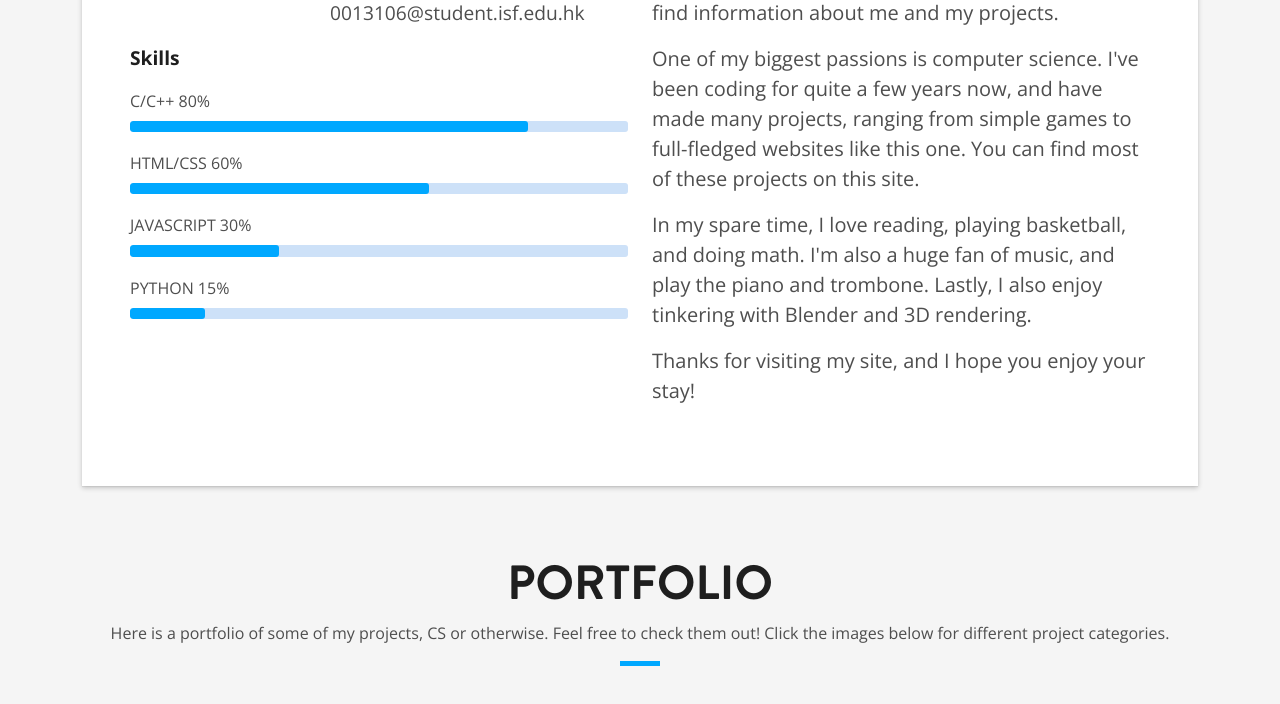
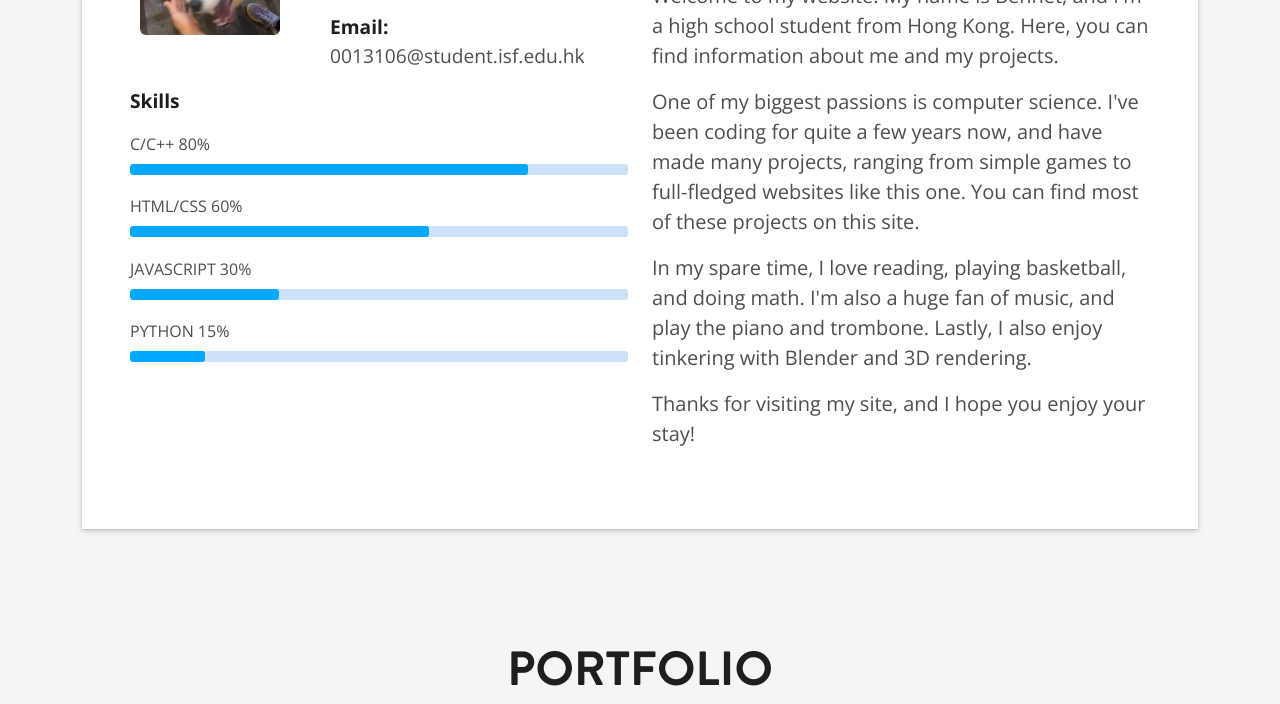
Before and after one commit to bennetsong08/bennetsong08.github.io, a website: page index.html in a window 1280 px wide. Shown: the part 1033-1737 px from the top of the page. Drawn offline with Linux system fonts and the light colour scheme; a web font is replaced by a local one.

Commit message:
margins again

```diff
--- a/assets/css/style.css
+++ b/assets/css/style.css
@@ -166,7 +166,7 @@ a:hover {
 }
 
 .sect-pt4 {
-  padding-top: 1.3rem;
+  padding-top: 4rem;
 }
 
 .sect-mt4 {
```
